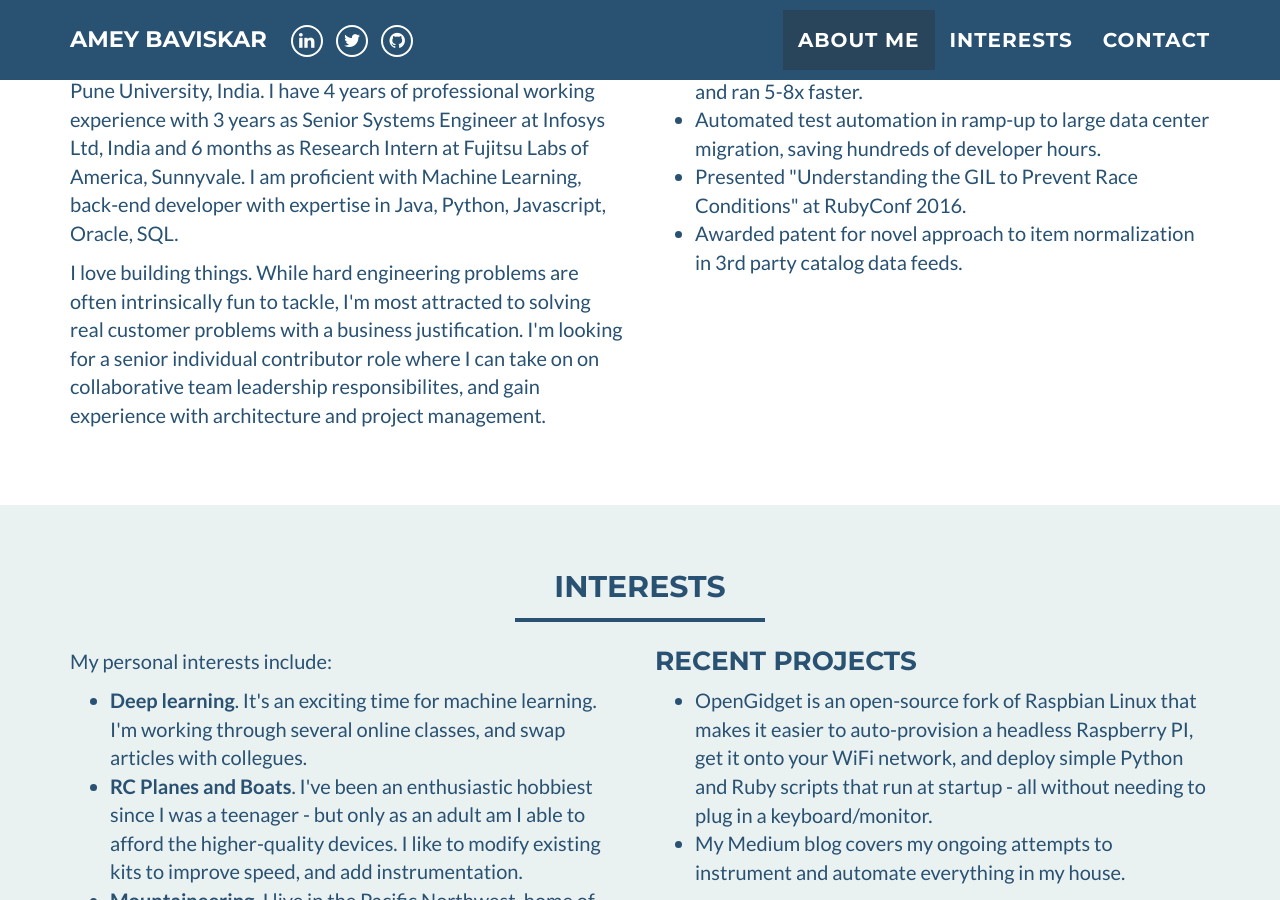
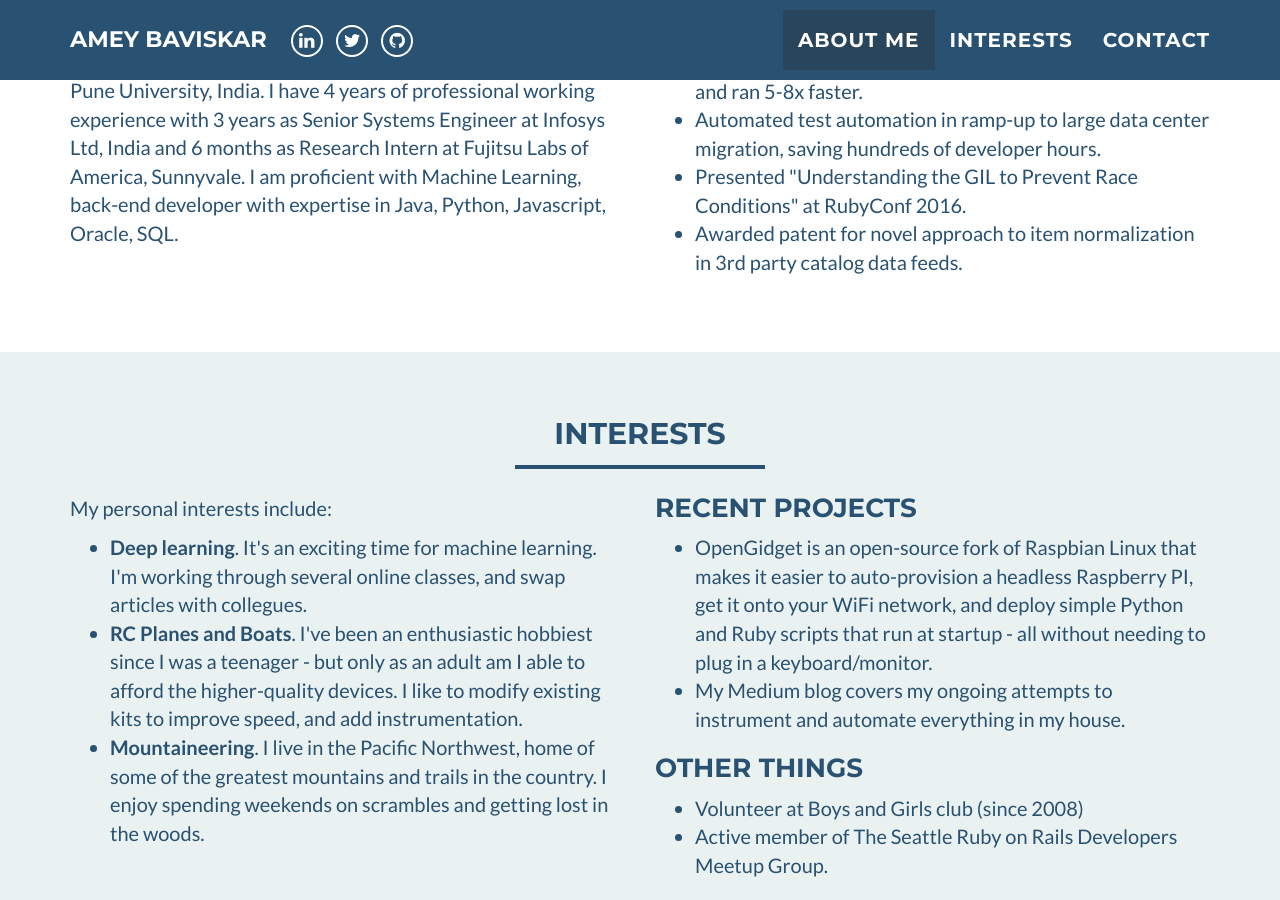
Before and after one commit to ameybav/estr4ng7d.github.io, a Jekyll site: the page built from index.html, in a window 1280 px wide and 900 px high, scrolled down 822 px. Built offline with Jekyll 4.4.1, drawn with Linux system fonts in a browser that asks for light colours.

Commit message:
Update about_me.html

```diff
--- a/_includes/about_me.html
+++ b/_includes/about_me.html
@@ -66,14 +66,6 @@
         <p>
             I am currently pursuing Computer Engineering Master's degree from Santa Clara University I have done my Bacheloers from Pune University, India. I have 4 years of professional working experience with 3 years as Senior Systems Engineer at Infosys Ltd, India and 6 months as Research Intern at Fujitsu Labs of America, Sunnyvale. I am proficient with Machine Learning, back-end developer with expertise in Java, Python, Javascript, Oracle, SQL.
         </p>
-        <p>
-           I love building things.
-           While hard engineering problems are often intrinsically fun to tackle,
-           I'm most attracted to solving real customer problems with a business justification.
-           I'm looking for a senior individual contributor role where I can take on on collaborative
-           team leadership responsibilites, and gain experience with
-           architecture and project management.
-        </p>
       </div>
 	    <div class="col-sm-6">
 		    <h3 style="margin-top:0;">Highlights</h3>
```
